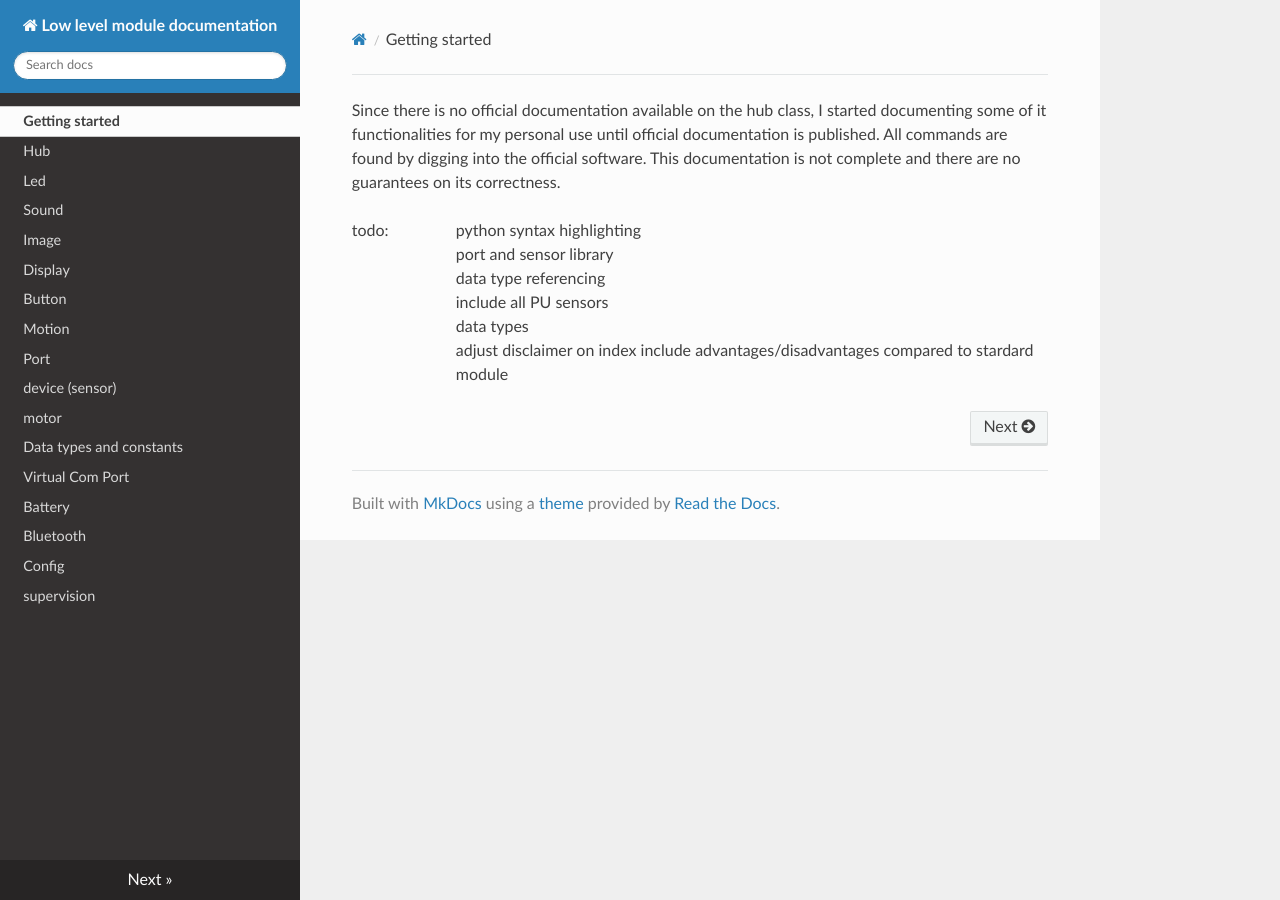
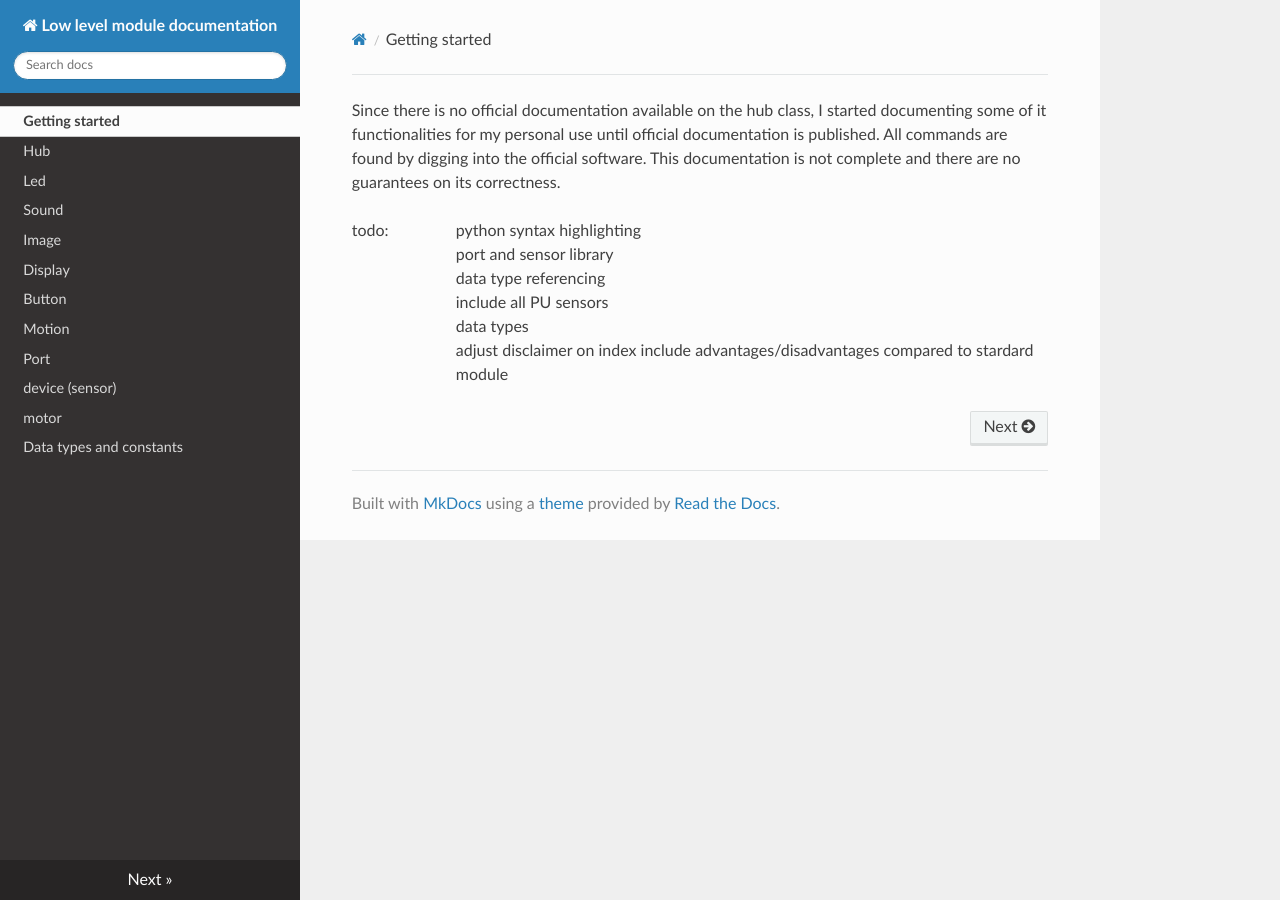
Before and after one commit to NStrijbosch/hub-module-notes, an MkDocs documentation site: the page built from docs/index.md, in a window 1280 px wide. Built offline with MkDocs 1.6.1, drawn with Linux system fonts in a browser that asks for light colours; nearby versions of some CDN libraries; some of the changed lines change nothing that is shown.

Commit message:
Update mkdocs.yml

```diff
--- a/mkdocs.yml
+++ b/mkdocs.yml
@@ -12,10 +12,10 @@ nav:
     - device (sensor): 'sensors.md'
     - motor: 'motors.md'
     - Data types and constants: 'data_types.md'
-    - Virtual Com Port: 'VCP.md'
-    - Battery: 'battery.md'
-    - Bluetooth: 'bluetooth.md'
-    - Config: 'config.md'
-    - supervision: 'supervision.md'
+#  - Virtual Com Port: 'VCP.md'
+#  - Battery: 'battery.md'
+#   - Bluetooth: 'bluetooth.md'
+#   - Config: 'config.md'
+#   - supervision: 'supervision.md'
 theme: readthedocs
 extra_css: ['custom.css']
```
